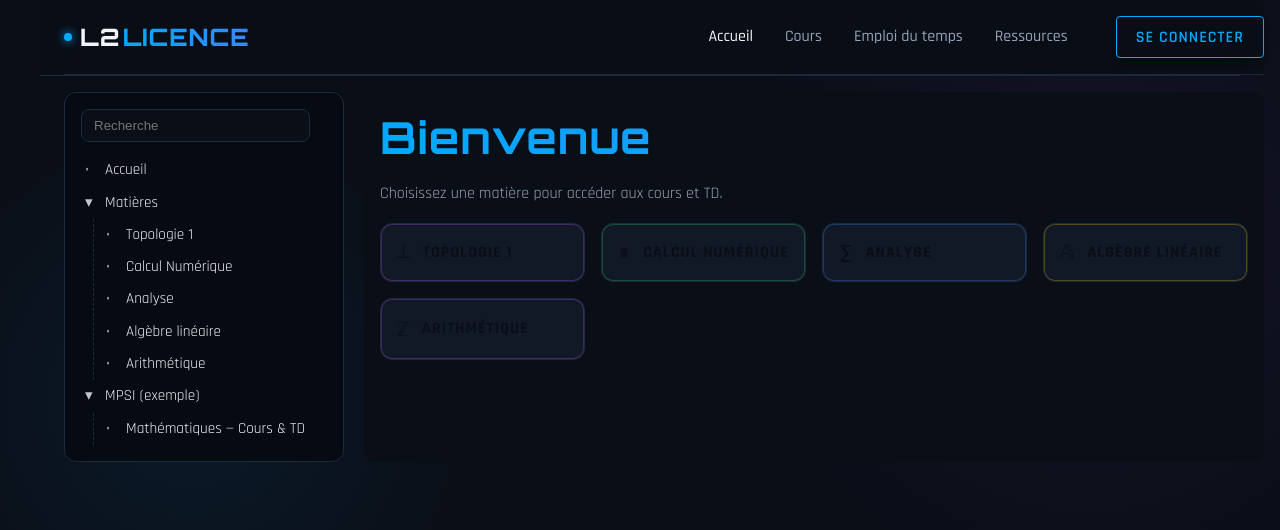
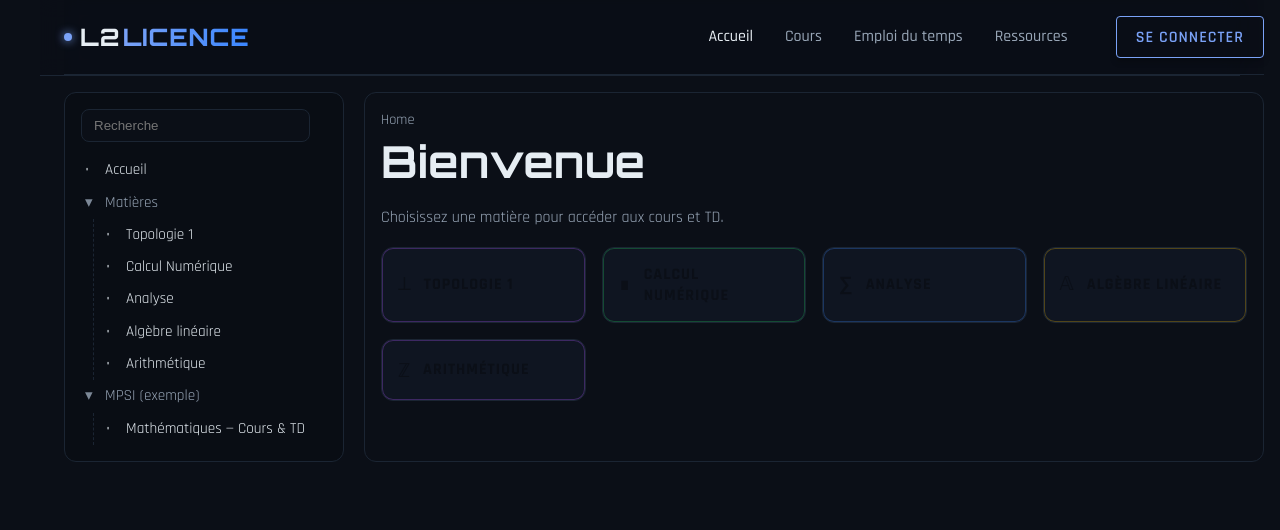
Before and after one commit to Grimm02938/L2-LICENCE, a Vue app: page /#/ in a window 1280 px wide. Shown: the top 530 px of the page. Built offline with nearby package versions, Linux system fonts and the light colour scheme.

Commit message:
feat(ui): nouveau thème sombre moderne + breadcrumbs + styles cartes/panneaux/tiles

```diff
--- /dev/null
+++ b/src/shared/Breadcrumbs.vue
@@ -0,0 +1,32 @@
+<script setup lang="ts">
+import { computed } from 'vue'
+import { useRoute, useRouter } from 'vue-router'
+const router = useRouter()
+const route = useRoute()
+const crumbs = computed(() => {
+  const parts = String(route.fullPath).replace(/^#?\//, '').split('/').filter(Boolean)
+  const acc: { label: string; to?: string }[] = [{ label: 'Home', to: '/' }]
+  let build = ''
+  for (const p of parts) {
+    build += '/' + p
+    acc.push({ label: decodeURIComponent(p.replace(/-/g,' ')), to: build })
+  }
+  return acc
+})
+function nav(to?: string){ if (to) router.push(to) }
+</script>
+
+<template>
+  <nav class="breadcrumbs">
+    <span v-for="(c,i) in crumbs" :key="i" class="crumb" :class="{link: !!c.to && i < crumbs.length-1}" @click="nav(c.to)">
+      {{ c.label }}<span v-if="i < crumbs.length-1" class="sep">›</span>
+    </span>
+  </nav>
+</template>
+
+<style scoped>
+.breadcrumbs{ color: var(--text-secondary); margin-bottom:.25rem; font-size:.9rem }
+.crumb.link{ cursor:pointer }
+.crumb.link:hover{ color: var(--text-primary) }
+.sep{ margin: 0 .35rem; opacity:.6 }
+</style>
--- a/src/shared/CollapsiblePanel.vue
+++ b/src/shared/CollapsiblePanel.vue
@@ -19,9 +19,9 @@ const open = ref(true)
 </template>
 
 <style scoped>
-.panel{ border:1px solid var(--border-color); background: rgba(16, 23, 42, .5); border-radius:.75rem; overflow:hidden; }
+.panel{ border:1px solid var(--border-color); background: linear-gradient(180deg, rgba(255,255,255,.02), rgba(255,255,255,0)), rgba(16, 23, 42, .5); border-radius: var(--radius); overflow:hidden; }
 .panel-header{ display:flex; align-items:center; gap:.5rem; padding:.75rem 1rem; cursor:pointer; font-weight:600 }
-.icon{ opacity:.8 }
+.icon{ opacity:.85; font-size:.95rem }
 .chev{ margin-left:auto; opacity:.7 }
 .panel-body{ padding: .5rem 1rem 1rem }
 </style>
--- a/src/shared/PageLayout.vue
+++ b/src/shared/PageLayout.vue
@@ -1,11 +1,13 @@
 <script setup lang="ts">
 import ExplorerSidebar from './ExplorerSidebar.vue'
+import Breadcrumbs from './Breadcrumbs.vue'
 </script>
 
 <template>
   <div class="page">
     <ExplorerSidebar />
     <div class="content">
+      <Breadcrumbs />
       <h1 class="page-title"><slot name="title" /></h1>
       <slot />
     </div>
@@ -14,7 +16,7 @@ import ExplorerSidebar from './ExplorerSidebar.vue'
 
 <style scoped>
 .page { display: grid; grid-template-columns: 280px 1fr; gap: 1.25rem; }
-.content { background: var(--dark-bg); padding: 1rem; border-radius: .75rem; }
+.content { background: var(--dark-bg); padding: 1rem; border-radius: var(--radius); border:1px solid var(--border-color); }
 .page-title { margin: .25rem 0 1rem; }
 @media (max-width: 900px){ .page{ grid-template-columns: 1fr } }
 </style>
--- a/src/shared/SubjectSectionCard.vue
+++ b/src/shared/SubjectSectionCard.vue
@@ -16,12 +16,14 @@ defineProps<{ title: string; description?: string; icon?: string; accent?: 'purp
 </template>
 
 <style scoped>
-.card{ border:1px solid var(--border-color); border-radius:.75rem; padding:1rem; background: rgba(17,24,39,.6); }
-.card-header{ display:flex; align-items:center; gap:.5rem; font-weight:700; margin-bottom:.35rem }
+.card{ border:1px solid var(--border-color); border-radius:var(--radius); padding:1rem; background: linear-gradient(180deg, rgba(255,255,255,0.02), rgba(255,255,255,0)), rgba(17,24,39,.6); }
+.card-header{ display:flex; align-items:center; gap:.5rem; font-weight:700; margin-bottom:.35rem; }
+.card-header h2{ font-size:1.05rem; }
+.icon{ display:inline-flex; align-items:center; justify-content:center; width:26px; height:26px; border-radius:999px; background: rgba(122,162,247,.15); border:1px solid rgba(122,162,247,.35) }
 .desc{ opacity:.85; margin:.25rem 0 1rem }
 .body{ display:grid; gap:.75rem }
-.purple{ box-shadow: inset 0 0 0 1px rgba(168, 85, 247, .35) }
-.green{ box-shadow: inset 0 0 0 1px rgba(34, 197, 94, .35) }
-.yellow{ box-shadow: inset 0 0 0 1px rgba(234, 179, 8, .35) }
-.blue{ box-shadow: inset 0 0 0 1px rgba(59, 130, 246, .35) }
+.purple{ box-shadow: inset 0 0 0 1px rgba(192,153,255,.45) }
+.green{ box-shadow: inset 0 0 0 1px rgba(110,231,183,.45) }
+.yellow{ box-shadow: inset 0 0 0 1px rgba(250,204,21,.45) }
+.blue{ box-shadow: inset 0 0 0 1px rgba(122,162,247,.45) }
 </style>
--- a/src/style.css
+++ b/src/style.css
@@ -251,3 +251,76 @@ button:focus-visible {
 .badge.accent {
   background: var(--accent);
 }
+
+/* =====================
+   Design V2 — Overrides
+   ===================== */
+:root {
+  /* Softer, modern dark palette */
+  --dark-bg: #0b0f17;
+  --darker-bg: #090d14;
+  --card-bg: #0f1521;
+  --border-color: #1b2533;
+  --text-primary: #e6edf3;
+  --text-secondary: #99a7b8;
+  --primary: #7aa2f7;      /* pastel blue */
+  --primary-dark: #5b86e5;
+  --primary-light: #a6c1ff;
+  --accent: #c099ff;       /* soft purple */
+  --success: #6ee7b7;
+  --warning: #facc15;
+  --danger: #fb7185;
+  --radius: 12px;
+}
+
+body { background-color: var(--dark-bg); }
+
+/* Headings: remove gradient, keep clarity */
+h1, h2, h3, h4, h5, h6 {
+  background: none !important;
+  -webkit-background-clip: initial !important;
+  background-clip: initial !important;
+  color: var(--text-primary) !important;
+  letter-spacing: 0.2px;
+}
+
+.card {
+  background: linear-gradient(180deg, rgba(255,255,255,0.02), rgba(255,255,255,0)) , var(--card-bg);
+  border-radius: var(--radius);
+  border: 1px solid var(--border-color);
+  box-shadow: 0 1px 0 rgba(255,255,255,0.02), 0 12px 24px rgba(0,0,0,0.35);
+}
+
+/* Chips */
+.chip {
+  background: rgba(148, 163, 184, 0.10);
+  border: 1px solid rgba(148, 163, 184, 0.28);
+  color: var(--text-primary);
+}
+
+/* Subtle link */
+a { color: #9bb6ff; }
+a:hover { color: #c2d0ff; }
+
+/* Sidebar explorer modern look */
+.explorer {
+  background: linear-gradient(180deg, rgba(255,255,255,0.02), rgba(255,255,255,0)), var(--darker-bg);
+  border-radius: var(--radius);
+  border: 1px solid var(--border-color);
+}
+.search input {
+  background: #0e1420;
+  border-color: #223045;
+}
+.label { color: var(--text-secondary); }
+.label.clickable { color: var(--text-primary); }
+.label.clickable:hover { background: rgba(124, 139, 161, 0.12); }
+.children { border-left-color: #223045; }
+
+/* Tiles on home */
+.tiles .tile {
+  border-radius: var(--radius);
+  border-color: #213147;
+  background: linear-gradient(180deg, rgba(255,255,255,0.02), rgba(255,255,255,0)), #0f1521;
+}
+.tiles .tile:hover { border-color: #33507a; }
```
